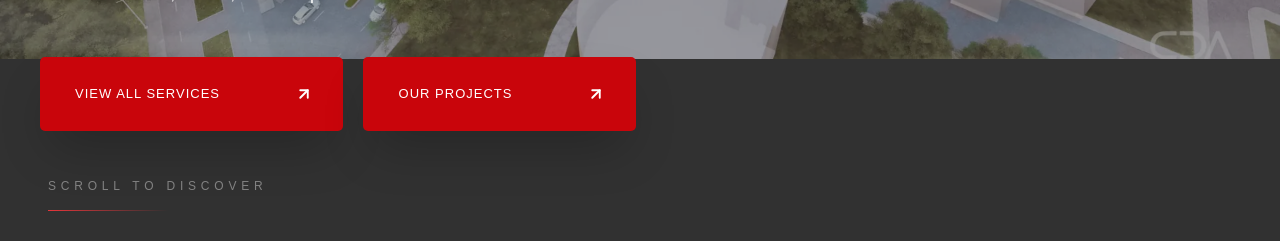
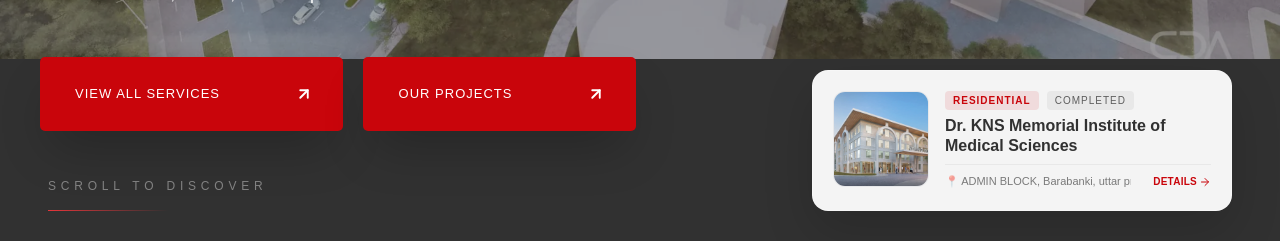
Before and after one commit to x64Mayank/client-site-01, a React (Vite) app: page / in a window 1280 px wide. Shown: the part 559-800 px from the top of the page. Built offline with nearby package versions, Linux system fonts and the light colour scheme; no server answers; a web font is replaced by a local one.

Commit message:
feat: integrate dynamic project context into hero slideshow and add URL-based project modal activation in grid

```diff
--- a/src/sections/Hero.jsx
+++ b/src/sections/Hero.jsx
@@ -7,38 +7,107 @@ import {
 } from "framer-motion";
 import { ArrowUpRight, ArrowRight } from "lucide-react";
 import Button from "../components/ui/Button";
+import { useProjects } from "../context/ProjectContext";
 
 const Hero = () => {
-  const heroImages = [
-    "/images/projects/project-3/project-image-4.webp",
-    "/images/projects/project-1/project-image-2.webp",
-    "/images/projects/project-4/project-image-1.webp",
-    "/images/projects/project-8/project-image-1.webp",
-    "/images/projects/project-9/project-image-1.webp",
-    "/images/projects/project-10/project-image-1.webp",
+  const heroSlides = [
+    {
+      img: "/images/projects/project-3/project-image-4.webp",
+      projectId: 3,
+    },
+    {
+      img: "/images/projects/project-1/project-image-2.webp",
+      projectId: 1,
+    },
+    {
+      img: "/images/projects/project-4/project-image-1.webp",
+      projectId: 4,
+    },
+    {
+      img: "/images/projects/project-8/project-image-1.webp",
+      projectId: 8,
+    },
+    {
+      img: "/images/projects/project-9/project-image-1.webp",
+      projectId: 9,
+    },
+    {
+      img: "/images/projects/project-10/project-image-1.webp",
+      projectId: 10,
+    },
   ];
 
+  const fallbackSlidesData = {
+    3: {
+      title: "Dr. KNS Memorial Institute of Medical Sciences",
+      category: "Residential",
+      location: "Barabanki, Uttar Pradesh",
+      status: "Completed",
+      img: "/images/projects/project-3/project-image-4.webp"
+    },
+    1: {
+      title: "Cine Royale Multiplex",
+      category: "Residential",
+      location: "NepalGunj, Nepal",
+      status: "Completed",
+      img: "/images/projects/project-1/project-image-2.webp"
+    },
+    4: {
+      title: "King George's Medical University (KGMU)",
+      category: "Residential",
+      location: "Chowk, Lucknow, UP",
+      status: "Completed",
+      img: "/images/projects/project-4/project-image-1.webp"
+    },
+    8: {
+      title: "Nalanda University Library",
+      category: "Institution",
+      location: "Nalanda, Bihar",
+      status: "Completed",
+      img: "/images/projects/project-8/project-image-1.webp"
+    },
+    9: {
+      title: "Motorola Office",
+      category: "Retail",
+      location: "Lucknow, Uttar Pradesh",
+      status: "Completed",
+      img: "/images/projects/project-9/project-image-1.webp"
+    },
+    10: {
+      title: "BCC Greens & Heights",
+      category: "Residential",
+      location: "Lucknow, Uttar Pradesh",
+      status: "Completed",
+      img: "/images/projects/project-10/project-image-1.webp"
+    }
+  };
+
+  const { projects } = useProjects();
   const [currentIndex, setCurrentIndex] = useState(0);
   const { scrollYProgress } = useScroll();
   const y1 = useTransform(scrollYProgress, [0, 1], [0, -200]);
 
   // Preload subsequent images to avoid transition flicker
   useEffect(() => {
-    heroImages.forEach((src) => {
+    heroSlides.forEach((slide) => {
       const img = new Image();
-      img.src = src;
+      img.src = slide.img;
     });
   }, []);
 
   useEffect(() => {
     const timer = setInterval(() => {
-      setCurrentIndex((prev) => (prev + 1) % heroImages.length);
+      setCurrentIndex((prev) => (prev + 1) % heroSlides.length);
     }, 7000);
     return () => clearInterval(timer);
   }, []);
 
+  const currentSlide = heroSlides[currentIndex];
+  const dynamicProject = projects?.find((p) => String(p.id) === String(currentSlide.projectId));
+  const currentProject = dynamicProject || fallbackSlidesData[currentSlide.projectId];
+
   return (
-    <section className="relative min-h-[calc(100vh-82px)] lg:min-h-[calc(100vh-152px)] flex items-start md:items-center overflow-hidden bg-brand-dark pt-16 sm:pt-32 pb-20 md:py-28 xl:py-32">
+    <section className="relative min-h-[calc(100vh-82px)] lg:min-h-[calc(100vh-152px)] flex items-start md:items-center overflow-hidden bg-brand-dark pt-16 sm:pt-32 pb-24 md:py-28 xl:py-32">
       {/* Background Slideshow with Parallax & Ken Burns effect */}
       <motion.div style={{ y: y1 }} className="absolute inset-0 z-0">
         <div className="absolute inset-0 bg-brand-dark/45 z-10 pointer-events-none" />
@@ -55,13 +124,10 @@ const Hero = () => {
               initial={{ scale: 1.08 }}
               animate={{ scale: 1 }}
               transition={{ duration: 7, ease: "easeOut" }}
-              initial={{ scale: 1.08 }}
-              animate={{ scale: 1 }}
-              transition={{ duration: 7, ease: "easeOut" }}
               className="w-full h-full"
             >
               <img
-                src={heroImages[currentIndex]}
+                src={currentSlide.img}
                 alt="Shri Shyam G Group - Premium Architecture"
                 className="w-full h-full object-cover"
                 fetchPriority={currentIndex === 0 ? "high" : "auto"}
@@ -115,6 +181,61 @@ const Hero = () => {
         </motion.div>
       </div>
 
+      {/* Dynamic Featured Project Floating Card */}
+      <AnimatePresence mode="wait">
+        <motion.div
+          key={currentIndex}
+          initial={{ opacity: 0, y: 30, scale: 0.95 }}
+          animate={{ opacity: 1, y: 0, scale: 1 }}
+          exit={{ opacity: 0, y: -20, scale: 0.95 }}
+          transition={{ duration: 0.8, ease: [0.16, 1, 0.3, 1] }}
+          className="absolute bottom-24 left-6 right-6 md:bottom-12 md:right-12 md:left-auto z-30 max-w-[calc(100%-48px)] md:max-w-md w-auto md:w-[420px] bg-white/95 backdrop-blur-md p-4 md:p-5 rounded-2xl shadow-[0_20px_50px_rgba(0,0,0,0.15)] border border-white/20 flex gap-4 cursor-pointer hover:scale-[1.02] hover:-translate-y-1 transition-all duration-300 group"
+          onClick={() => {
+            window.location.href = `/projects?project=${currentProject.id}`;
+          }}
+        >
+          {/* Left: Project Image Thumbnail */}
+          <div className="w-20 h-20 md:w-24 md:h-24 shrink-0 rounded-xl overflow-hidden border border-black/5 bg-gray-100">
+            <img
+              src={currentProject.img || currentSlide.img}
+              alt={currentProject.title}
+              className="w-full h-full object-cover"
+              loading="eager"
+            />
+          </div>
+
+          {/* Right: Project Info */}
+          <div className="flex-1 flex flex-col justify-between overflow-hidden">
+            <div>
+              {/* Category & Status Badges */}
+              <div className="flex items-center gap-2 mb-1.5 flex-wrap">
+                <span className="text-[10px] uppercase font-display tracking-widest text-[#C9050B] font-bold bg-[#C9050B]/10 px-2 py-0.5 rounded">
+                  {currentProject.category}
+                </span>
+                <span className="text-[10px] uppercase font-display tracking-widest text-black/60 bg-black/5 px-2 py-0.5 rounded font-medium">
+                  {currentProject.status || "Completed"}
+                </span>
+              </div>
+
+              {/* Project Title */}
+              <h3 className="text-sm md:text-base font-display font-bold text-brand-dark line-clamp-2 leading-tight">
+                {currentProject.title}
+              </h3>
+            </div>
+
+            {/* Location & Navigation Shortcut */}
+            <div className="flex items-center justify-between border-t border-black/5 pt-2 mt-2">
+              <span className="text-[11px] text-black/50 font-body flex items-center gap-1 truncate max-w-[70%]">
+                📍 {currentProject.location}
+              </span>
+              <span className="text-[10px] font-display font-semibold text-[#C9050B] uppercase tracking-wide flex items-center gap-0.5">
+                Details <ArrowRight className="w-3 h-3 group-hover:translate-x-0.5 transition-transform" />
+              </span>
+            </div>
+          </div>
+        </motion.div>
+      </AnimatePresence>
+
       {/* Scroll Indicator - Adjusted for better visibility */}
       <motion.div
         initial={{ opacity: 0 }}
--- a/src/sections/ProjectsGrid.jsx
+++ b/src/sections/ProjectsGrid.jsx
@@ -1,4 +1,4 @@
-import React, { useState, useCallback } from 'react';
+import React, { useState, useCallback, useEffect } from 'react';
 import { ArrowRight, ArrowDown, Plus } from 'lucide-react';
 import Button from '../components/ui/Button';
 import ProjectModal from '../components/ProjectModal';
@@ -11,6 +11,19 @@ const ProjectsGrid = () => {
   const [activeStatus, setActiveStatus] = useState("ALL PROJECTS");
   const [visibleCount, setVisibleCount] = useState(6);
   const [selectedProject, setSelectedProject] = useState(null);
+
+  useEffect(() => {
+    if (PROJECTS && PROJECTS.length > 0) {
+      const params = new URLSearchParams(window.location.search);
+      const projectId = params.get('project');
+      if (projectId) {
+        const proj = PROJECTS.find(p => String(p.id) === String(projectId));
+        if (proj) {
+          setSelectedProject(proj);
+        }
+      }
+    }
+  }, [PROJECTS]);
 
   const filteredProjects = activeStatus === "ALL PROJECTS"
     ? PROJECTS
```
